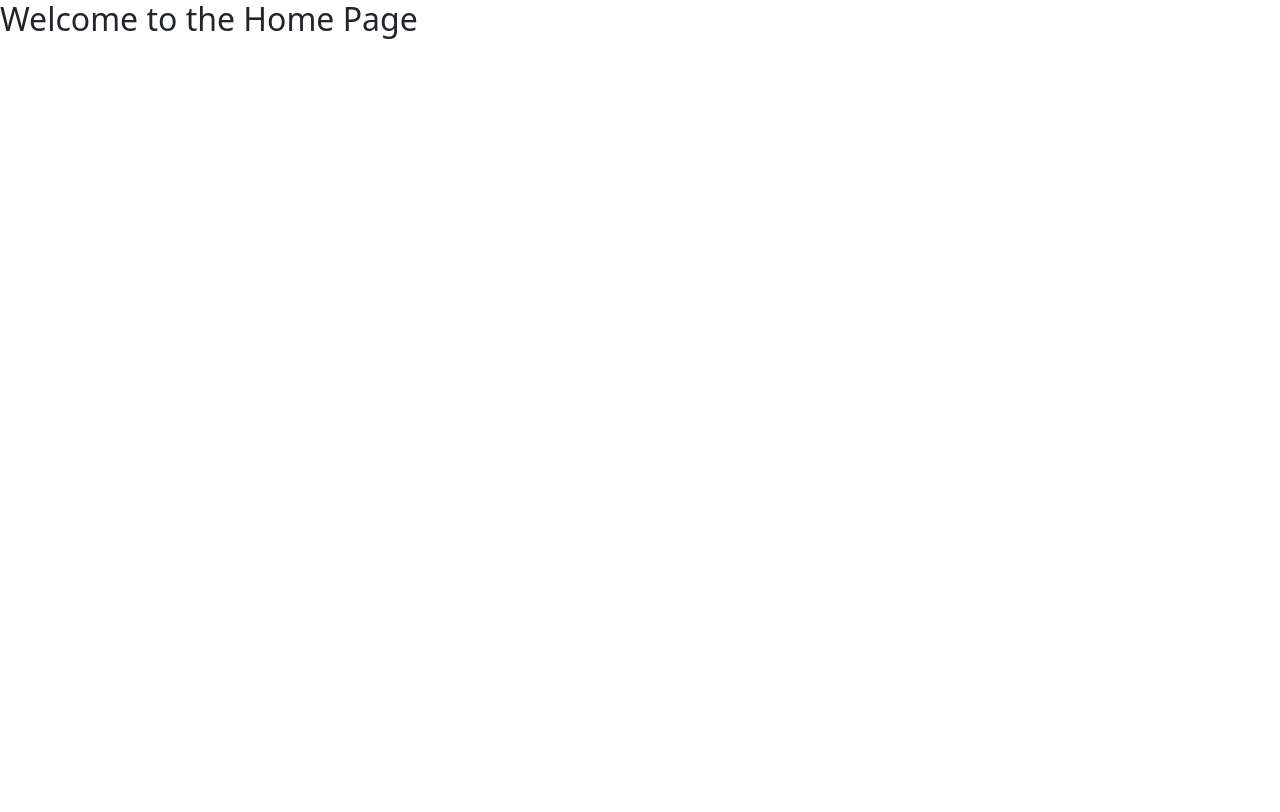
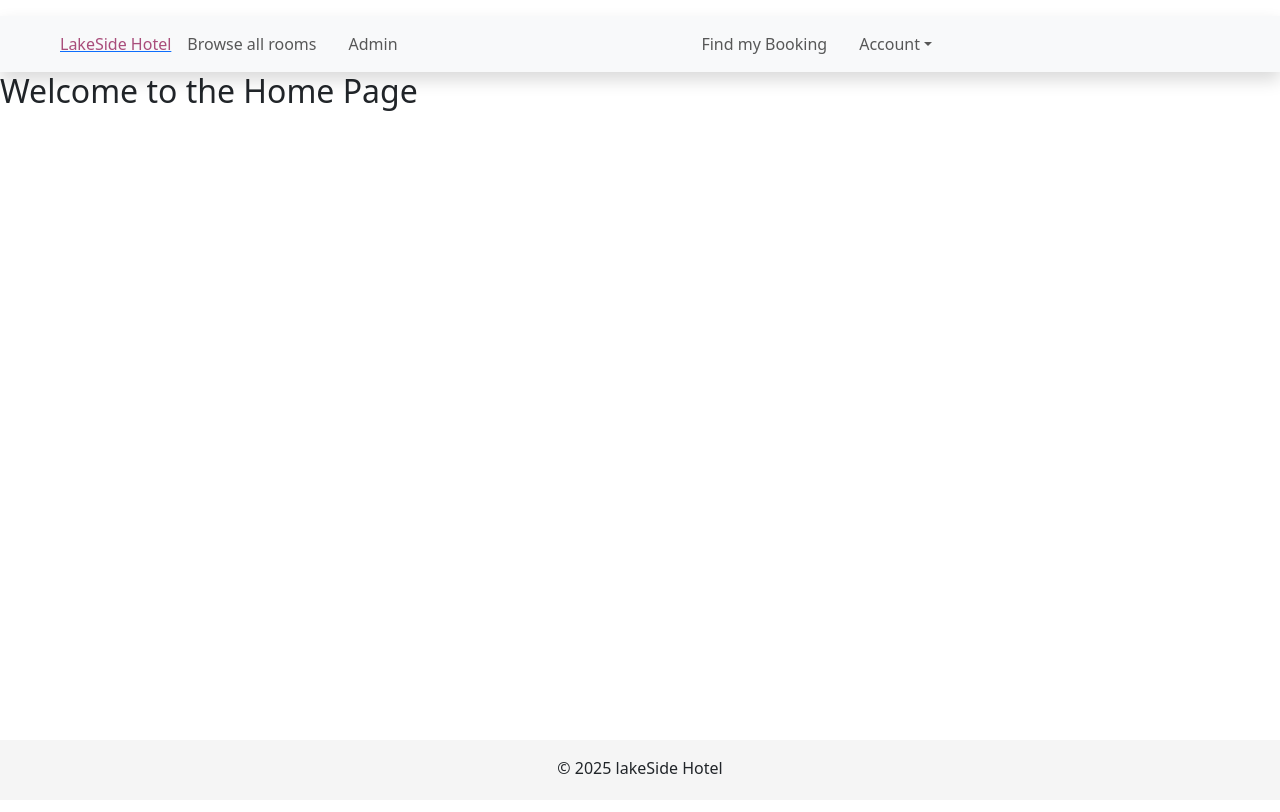
Before and after one commit to Alishan-p/lakeSide-hms-client, a React (Vite) app: page / in a window 1280 px wide. Shown: the top 812 px of the page. Built offline with nearby package versions, Linux system fonts and the light colour scheme.

Commit message:
feat(navbar,footer): added the navbar and footer component

```diff
--- a/src/App.tsx
+++ b/src/App.tsx
@@ -3,10 +3,14 @@
 import HomePage from "./pages/HomePage";
 import EditRoom from "./components/EditRoom";
 import AddRoom from "./components/AddRoom";
+import Navbar from "./components/Navbar";
+import Footer from "./components/Footer";
 
 function App() {
   return (
+    <main>
       <Router>
+        <Navbar />
         <Routes>
           <Route path="/" Component={HomePage} />
           <Route path="/rooms" Component={ExistingRooms} />
@@ -14,6 +18,8 @@
           <Route path="/add-room" Component={AddRoom} />
         </Routes>
       </Router>
+      <Footer />
+    </main>
   );
 }
 
--- /dev/null
+++ b/src/components/Footer.tsx
@@ -0,0 +1,18 @@
+import { Col, Container, Row } from "react-bootstrap";
+
+const Footer = () => {
+  const today = new Date();
+  return (
+    <footer className="by-dark py-3 footer mt-lg-5">
+      <Container>
+        <Row>
+          <Col xs={12} md={12} className="text-center">
+            <p>&copy; {today.getFullYear()} lakeSide Hotel</p>
+          </Col>
+        </Row>
+      </Container>
+    </footer>
+  );
+};
+
+export default Footer;
--- /dev/null
+++ b/src/components/Navbar.tsx
@@ -0,0 +1,76 @@
+// import { NavLink } from "react-bootstrap";
+import { Link, NavLink } from "react-router-dom";
+
+const Navbar = () => {
+  return (
+    <nav className="navbar navbar-expand-lg bg-body-tertiary px-5 mt-3 shadow sticky-top">
+      <div className="container-fluid">
+        <Link to="/">
+          <span className="hotel-color">LakeSide Hotel</span>
+        </Link>
+        <button
+          className="navbar-toggler"
+          type="button"
+          data-bs-toggle="collapse"
+          data-bs-target="#navbarScroll"
+          aria-controls="navbarScroll"
+          aria-expanded="false"
+          aria-label="Toggle navigation"
+        >
+          <span className="navbar-toggler-icon"></span>
+        </button>
+        <div className="collapse navbar-collapse" id="navbarScroll">
+          <ul className="navbar-nav me-auto my-2 my-lg-0 navbar-nav-scroll">
+            <li className="nav-item">
+              <NavLink className="nav-link" aria-current="page" to="/rooms">
+                Browse all rooms
+              </NavLink>
+            </li>
+            <li className="nav-item">
+              <NavLink className="nav-link" aria-current="page" to="/admin">
+                Admin
+              </NavLink>
+            </li>
+          </ul>
+
+          <ul className="d-flex navbar-nav me-auto my-2 my-lg-0 navbar-nav-scroll">
+            <li className="nav-item">
+              <NavLink className="nav-link" to="/find-booking">
+                Find my Booking
+              </NavLink>
+            </li>
+            <li className="nav-item dropdown">
+              <a
+                className="nav-link dropdown-toggle"
+                href="#"
+                data-bs-toggle="dropdown"
+                aria-expanded="false"
+              >
+                Account
+              </a>
+              <ul className="dropdown-menu">
+                <li>
+                  <Link to="/login" className="dropdown-item">
+                    Login
+                  </Link>
+                </li>
+                <li>
+                  <Link to="/progile" className="dropdown-item">
+                    Profile
+                  </Link>
+                </li>
+                <li>
+                  <Link to="/logout" className="dropdown-item">
+                    Logout
+                  </Link>
+                </li>
+              </ul>
+            </li>
+          </ul>
+        </div>
+      </div>
+    </nav>
+  );
+};
+
+export default Navbar;
```
Lines whose indentation alone changed are shown as unchanged.
